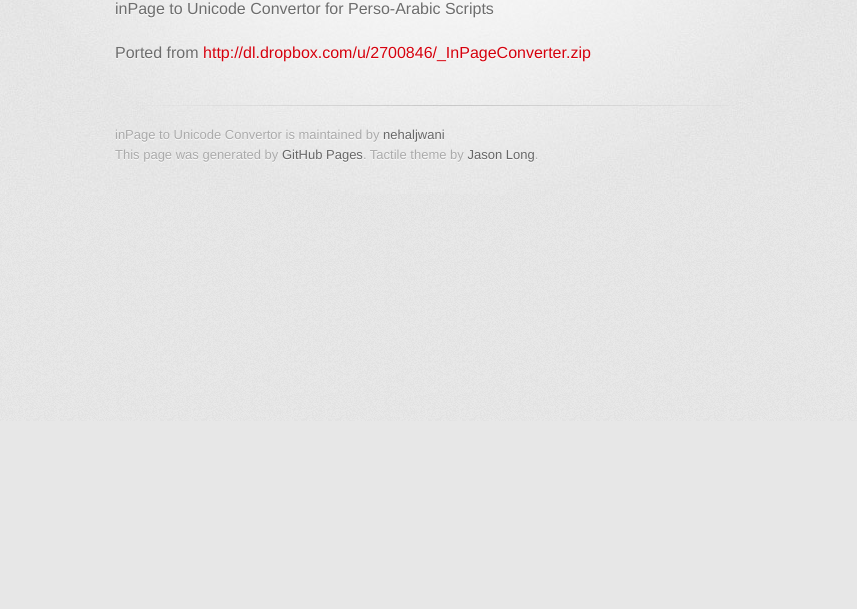
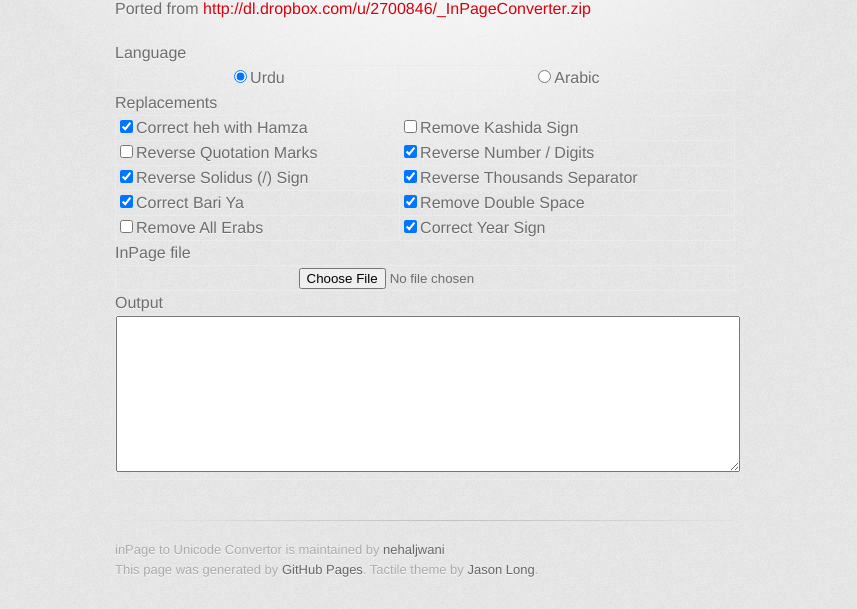
Before and after one commit to ltrc/inPageToUnicode, a plain HTML site: page index.html in a window 1280 px wide. Shown: the part 379-988 px from the top of the page, without its empty margins (215-1072 px from the left). Before the commit the page ends 800 px from the top, so only its background shows below. Drawn offline with Linux system fonts and the light colour scheme; a web font is replaced by a local one.

Commit message:
Add a demo! Cause action speaks louder than words!

```diff
--- a/index.html
+++ b/index.html
@@ -10,6 +10,27 @@
     <!--[if lt IE 9]>
     <script src="//html5shiv.googlecode.com/svn/trunk/html5.js"></script>
     <![endif]-->
+    <script src="https://raw.githubusercontent.com/nehaljwani/inPageToUnicode/master/inPage2Unicode.js"></script>
+    <script>
+        function showRes(res) {
+            document.getElementById('result').innerHTML = res;
+        }
+        function convert(file) {
+            options = {};
+            options["rbtnUrdu"] = document.getElementById('languageUrdu').checked;
+            options["chkHehHamza"] = document.getElementById('replacementHehHamza').checked;
+            options["chkRKashida"] = document.getElementById('replacementKashidaSign').checked;
+            options["chkQuotMarks"] = document.getElementById('replacementQuotMarks').checked;
+            options["chkRDigits"] = document.getElementById('replacementRevDigits').checked;
+            options["chkReverseSSign"] = document.getElementById('replacementRevSSign').checked;
+            options["chkThousSeparator"] = document.getElementById('replacementRevTSep').checked;
+            options["chkBariYee"] = document.getElementById('replacementBariYa').checked;
+            options["chkRDoubleSpace"] = document.getElementById('replacementDSpace').checked;
+            options["chkRErabs"] = document.getElementById('replacementErabs').checked;
+            options["chkYearSign"] = document.getElementById('replacementYSign').checked;
+            inPage2Unicode(file, options, showRes);
+        }
+    </script>
     <title>inPage to Unicode Convertor by nehaljwani</title>
   </head>
 
@@ -32,11 +53,90 @@
 
         <section id="main_content">
           <h1>
-<a id="inpagetounicode" class="anchor" href="#inpagetounicode" aria-hidden="true"><span class="octicon octicon-link"></span></a>inPageToUnicode</h1>
+<a id="inpagetounicode" class="anchor" href="#inpagetounicode" aria-hidden="true"><span class="octicon octicon-link"></span></a>inPageToUnicode Convertor Demo</h1>
 
-<p>inPage to Unicode Convertor for  Perso-Arabic Scripts</p>
+<!--p>inPage to Unicode Convertor for  Perso-Arabic Scripts</p-->
 
 <p>Ported from <a href="http://dl.dropbox.com/u/2700846/_InPageConverter.zip">http://dl.dropbox.com/u/2700846/_InPageConverter.zip</a></p>
+
+        <table>
+            <thead>
+                Language
+            </thead>
+            <tr>
+                <td>
+                    <input type="radio" name="language" id="languageUrdu" checked>Urdu
+                </td>
+                <td>
+                    <input type="radio" name="language" id="languageArabic">Arabic
+                </td>
+            </tr>
+        </table>
+        <table>
+            <thead>
+                Replacements
+            </thead>
+            <tr>
+                <td style="text-align:left">
+                    <input type="checkbox" id="replacementHehHamza" checked>Correct heh with Hamza
+                </td>
+                <td style="text-align:left">
+                    <input type="checkbox" id="replacementKashidaSign">Remove Kashida Sign
+                </td>
+            </tr>
+            <tr>
+                <td style="text-align:left">
+                    <input type="checkbox" id="replacementQuotMarks">Reverse Quotation Marks
+                </td>
+                <td style="text-align:left">
+                    <input type="checkbox" id="replacementRevDigits" checked>Reverse Number / Digits
+                </td>
+            </tr>
+            <tr>
+                <td style="text-align:left">
+                    <input type="checkbox" id="replacementRevSSign" checked>Reverse Solidus (/) Sign
+                </td>
+                <td style="text-align:left">
+                    <input type="checkbox" id="replacementRevTSep" checked>Reverse Thousands Separator
+                </td>
+            </tr>
+            <tr>
+                <td style="text-align:left">
+                    <input type="checkbox" id="replacementBariYa" checked>Correct Bari Ya
+                </td>
+                <td style="text-align:left">
+                    <input type="checkbox" id="replacementDSpace" checked>Remove Double Space
+                </td>
+            </tr>
+            <tr>
+                <td style="text-align:left">
+                    <input type="checkbox" id="replacementErabs">Remove All Erabs
+                </td>
+                <td style="text-align:left">
+                    <input type="checkbox" id="replacementYSign" checked>Correct Year Sign
+                </td>
+            </tr>
+        </table>
+        <table>
+            <thead>
+                InPage file
+            </thead>
+            <tr>
+                <td>
+                    <input type="file" id="input" onchange="convert(this.files[0])">
+                </td>
+            </tr>
+        </table>
+        <table>
+            <thead>
+                Output
+            </thead>
+            <tr>
+                <td>
+                    <textarea style="width:100%" rows=10 id="result" readonly></textarea>
+                </td>
+            </tr>
+        </table>
         </section>
 
         <footer>
```
